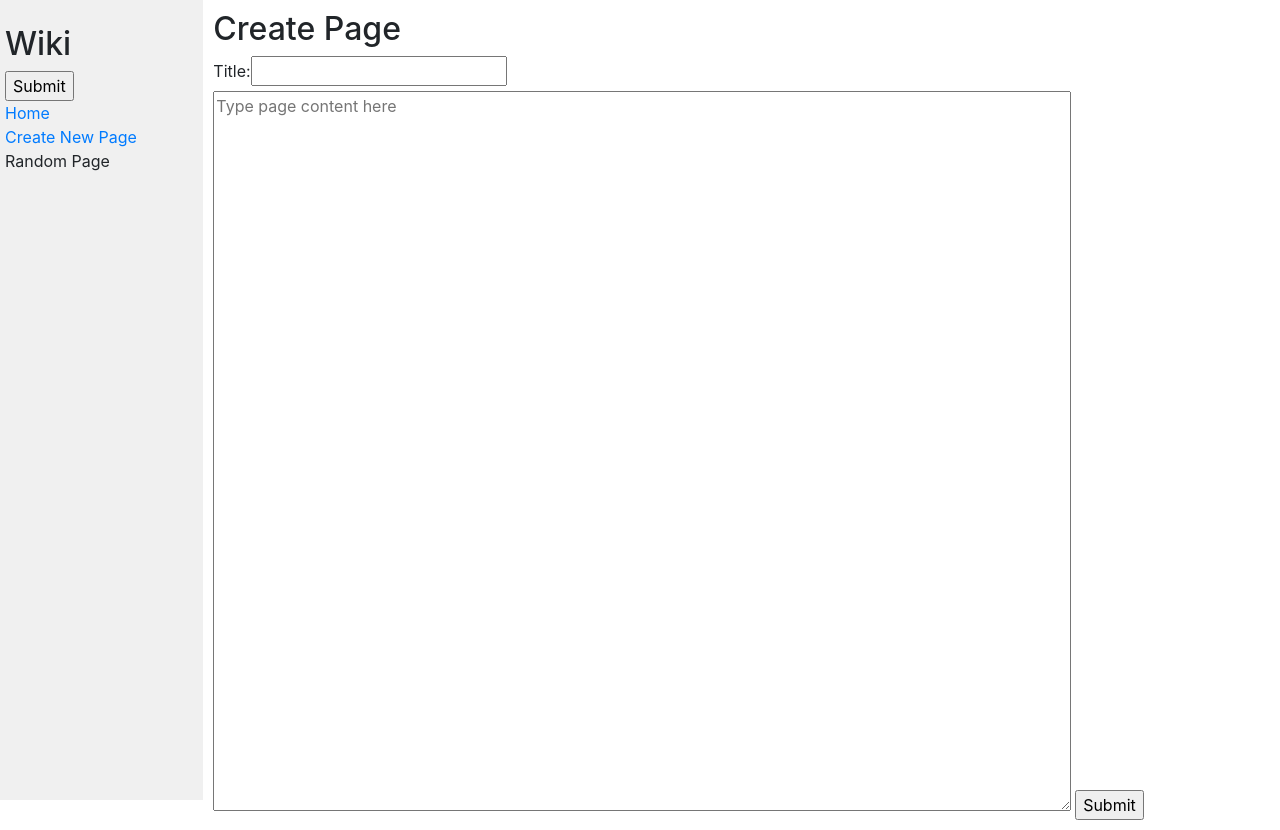
After one commit to danieloselu3/wiki, a Django app: page /newpage/ in a window 1280 px wide. The commit adds this page. Run offline with Django 3.2, Linux system fonts and the light colour scheme; some libraries are stand-ins or nearby versions.

Commit message:
add newpage form

```diff
--- /dev/null
+++ b/encyclopedia/templates/encyclopedia/createpage.html
@@ -0,0 +1,15 @@
+{% extends "encyclopedia/layout.html" %}
+
+{% block title %}
+    Encyclopedia
+{% endblock %}
+
+{% block body %}
+    <h2>Create Page</h2>
+    <form>
+        {{ newpageform }}
+        <textarea placeholder="Type page content here"></textarea>
+        <input type="submit" name="content">
+    </form>
+
+{% endblock %}
--- a/encyclopedia/templates/encyclopedia/index.html
+++ b/encyclopedia/templates/encyclopedia/index.html
@@ -9,7 +9,7 @@
 
     <ul>
         {% for entry in entries %}
-            <li><a href="{% url 'wiki' entry%}">{{ entry }}</a></li>
+            <li><a href="{% url 'wiki' entry %}">{{ entry }}</a></li>
         {% endfor %}
     </ul>
 
--- a/encyclopedia/templates/encyclopedia/layout.html
+++ b/encyclopedia/templates/encyclopedia/layout.html
@@ -21,7 +21,7 @@
                     <a href="{% url 'index' %}">Home</a>
                 </div>
                 <div>
-                    Create New Page
+                    <a href="{% url 'newpage' %}">Create New Page</a>
                 </div>
                 <div>
                     Random Page
--- a/encyclopedia/urls.py
+++ b/encyclopedia/urls.py
@@ -4,5 +4,6 @@ from . import views
 
 urlpatterns = [
     path("", views.index, name="index"),
-    path("<str:name>", views.wiki, name="wiki")
+    path("<str:name>", views.wiki, name="wiki"),
+    path("newpage/", views.newPageEntry, name="newpage")
 ]
--- a/encyclopedia/views.py
+++ b/encyclopedia/views.py
@@ -6,6 +6,9 @@ from . import util
 # create our form class
 class SearchInputForm(forms.Form):
     input_field = forms.CharField(label='search')
+
+class NewpageInputForm(forms.Form):
+    title_field = forms.CharField(label="Title")
 
 def index(request):
     if request.method == "POST":
@@ -23,6 +26,7 @@ def index(request):
     })
 
 def wiki(request, name):
+    """ Returns a search about a word """
     if util.get_entry(name):
         return render(request, "encyclopedia/entry.html", {
             "name":util.get_entry(name),
@@ -35,3 +39,8 @@ def wiki(request, name):
             "error":error,
             "error_code":error_code
         })
+
+def newPageEntry(request):
+    return render(request, "encyclopedia/createpage.html", {
+        "newpageform":NewpageInputForm()
+    })
```
Also changed, not shown: encyclopedia/static/encyclopedia/styles.css (line endings or trailing spaces).
